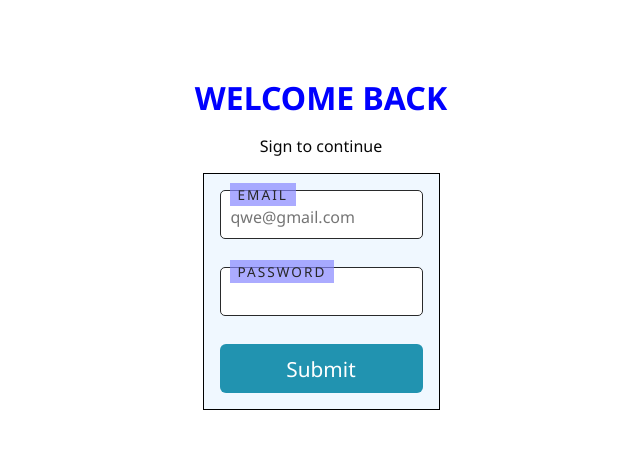
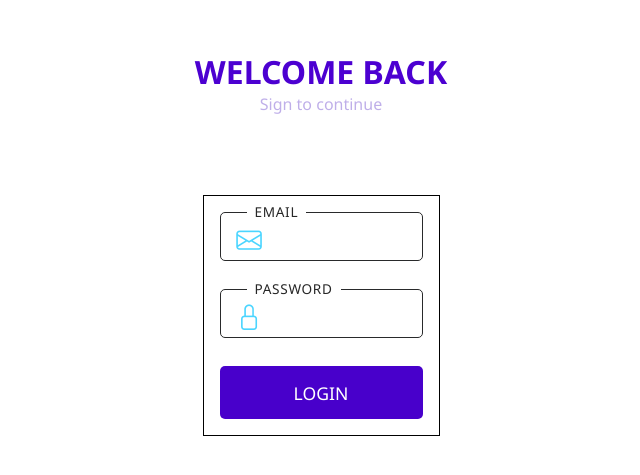
Before and after one commit to Ammar312/JWT-auth-server, a website: page public/index.html in a window 1280 px wide. Shown: the part 157-632 px from the top of the page, without its empty margins (319-959 px from the left). Drawn offline with nearby package versions, Linux system fonts and the light colour scheme.

Commit message:
ogin ui in progress

```diff
--- a/public/index.html
+++ b/public/index.html
@@ -3,30 +3,32 @@
   <head>
     <meta charset="UTF-8" />
     <meta name="viewport" content="width=device-width, initial-scale=1.0" />
+    <link
+      rel="stylesheet"
+      href="https://cdn.jsdelivr.net/npm/bootstrap-icons@1.10.5/font/bootstrap-icons.css"
+    />
     <link rel="stylesheet" href="style.css" />
     <title>Document</title>
   </head>
   <body>
     <div class="app">
-      <h1>WELCOME BACK</h1>
-      <p class="lineAfterh1">Sign to continue</p>
+      <div class="section1">
+        <h1>WELCOME BACK</h1>
+        <p class="lineAfterh1">Sign to continue</p>
+      </div>
       <section class="formContainer">
         <form id="form" class="form">
           <div class="inputBox">
-            <input
-              placeholder="qwe@gmail.com"
-              value=""
-              type="email"
-              class="box"
-              id="email"
-            />
+            <input value="" type="email" class="box" id="email" />
             <span>Email</span>
+            <i class="bi bi-envelope icon"></i>
           </div>
           <div class="inputBox">
             <input type="password" name="password" id="password" class="box" />
             <span>Password</span>
+            <i class="bi bi-lock icon"></i>
           </div>
-          <input type="submit" class="btn" id="btn" />
+          <input type="submit" value="LOGIN" class="btn" id="btn" />
         </form>
       </section>
     </div>
--- a/public/style.css
+++ b/public/style.css
@@ -33,17 +33,22 @@ header p {
   justify-content: center;
   align-items: center;
   flex-direction: column;
-  gap: 1em;
+  gap: 5em;
+}
+.section1 {
+  display: flex;
+  flex-direction: column;
+  align-items: center;
 }
 h1 {
-  color: blue;
+  color: #4c00d1;
   font-weight: 700;
 }
 .lineAfterh1 {
+  color: #bfafe9;
 }
 .formContainer {
   border: 1px solid black;
-  background-color: aliceblue;
   box-shadow: 2px 3px 45px rgba(255, 255, 255, 0.219);
 }
 
@@ -62,34 +67,25 @@ h1 {
   border-radius: 6px;
   margin-bottom: 0.7em;
 } */
+.inputBox {
+  position: relative;
+  margin-bottom: 28px;
+}
 .inputBox input {
   width: 100%;
   padding: 15px 10px 10px 10px;
-  border: 1px solid rgba(255, 255, 255, 0.452);
+  border: 2px solid rgb(182, 182, 182);
   border-radius: 5px;
   outline: none;
   font-size: 1em;
   color: black;
   transition: 0.5s;
 }
-.btn {
-  width: 100%;
-  font-size: 1.3rem;
-  padding: 0.5em;
-  border-radius: 6px;
-  border: none;
-  cursor: pointer;
-  background-color: #2193b0;
-  color: white;
-  transition: all 0.3s ease-in;
-}
-.inputBox {
-  position: relative;
-  margin-bottom: 28px;
-}
+
 .inputBox span {
   position: absolute;
-  left: 0px;
+  top: -5px;
+  left: 17px;
   padding: 10px;
   pointer-events: none;
   font-size: 1em;
@@ -103,14 +99,33 @@ h1 {
   transform: translateX(10px) translateY(-7px);
   font-size: 0.85em;
   padding: 2px 8px;
-  letter-spacing: 0.15em;
-  background: rgba(133, 133, 255, 0.685);
+  letter-spacing: 0.05em;
+  background: white;
+  /* background: rgba(133, 133, 255, 0.685); */
 }
 .inputBox input:valid,
 .inputBox input:focus {
   border: 1px solid rgb(41, 42, 43);
 }
-
+.icon {
+  position: absolute;
+  left: 4px;
+  top: 0.4em;
+  font-size: 1.6rem;
+  margin: 0px 0.5em;
+  color: rgb(75, 213, 255);
+}
+.btn {
+  width: 100%;
+  font-size: 1.1rem;
+  padding: 0.8em 0.5em;
+  border-radius: 5px;
+  border: none;
+  cursor: pointer;
+  background-color: #4800cb;
+  color: white;
+  transition: all 0.3s ease-in;
+}
 @media screen and (max-width: 594px) {
   header p {
     font-size: 2rem;
```
